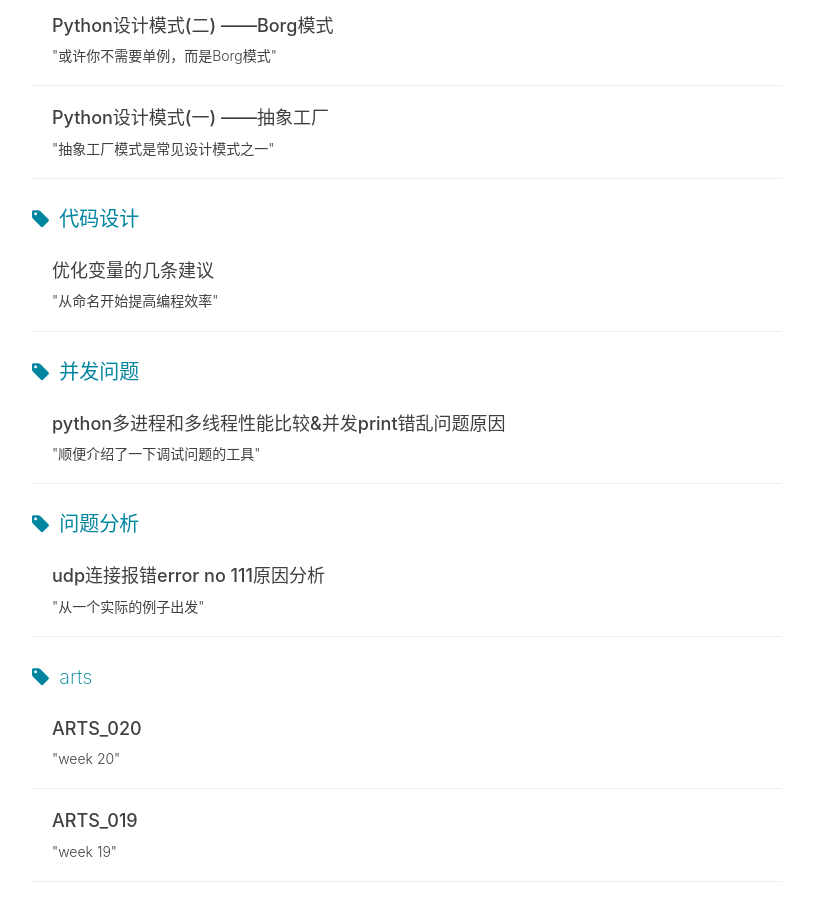
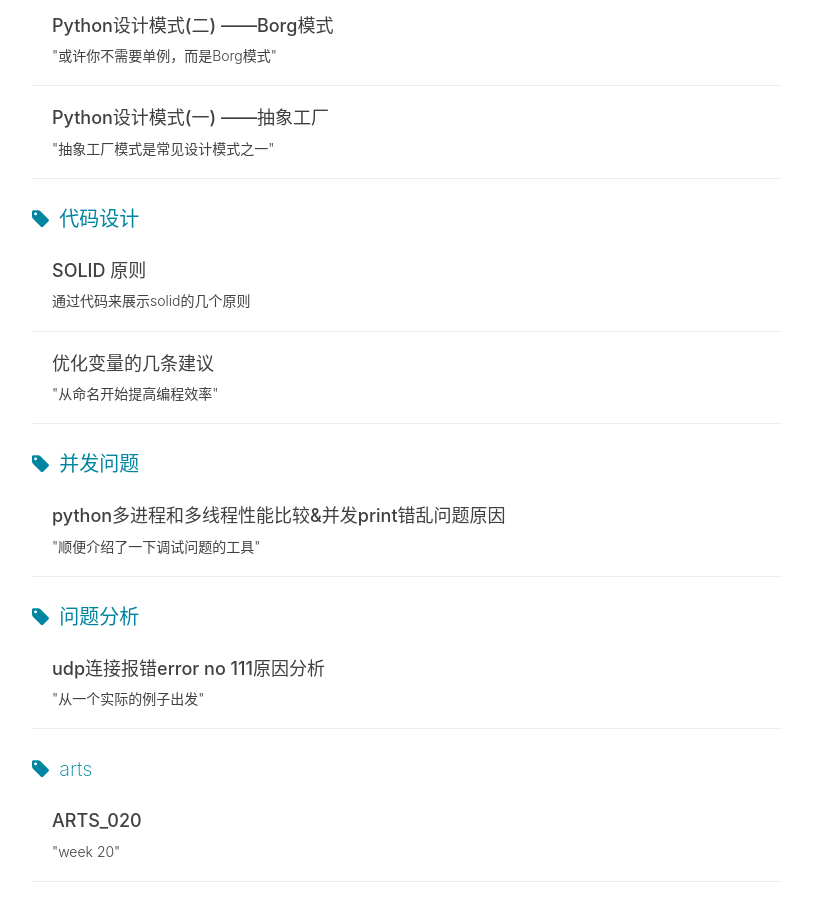
Before and after one commit to xionchen/xionchen.github.io, a Jekyll site: the page built from tags.html, in a window 1280 px wide and 900 px high, scrolled down 4658 px. Shown: the whole window, without its empty margins (233-1046 px from the left). Built offline with Jekyll 4.4.1, drawn with Linux system fonts in a browser that asks for light colours; nearby versions of some CDN libraries; comment, search, counter and statistics services are not loaded; some of the changed lines change nothing that is shown.

Commit message:
update solid

```diff
--- a/_config.yml
+++ b/_config.yml
@@ -25,7 +25,7 @@ github_username:    xionchen
 # from 2016, 'pygments' is unsupported on GitHub Pages. Use 'rouge' for highlighting instead.
 highlighter: rouge
 permalink: pretty
-paginate: 10
+paginate: 30
 exclude: ["less","node_modules","Gruntfile.js","package.json","README.md","README.zh.md","_posts_org","articles.raw,assets"]
 anchorjs: true                          # if you want to customize anchor. check out line:181 of `post.html`
 
--- /dev/null
+++ b/_posts/2019-09-26-solid.markdown
@@ -0,0 +1,308 @@
+---
+layout:     post
+title:      "SOLID 原则"
+subtitle:   "通过代码来展示solid的几个原则"
+date:       2019-09-26 12:00:00
+author:     "Xion"
+header-img: "img/958b3a6690.jpg"
+catalog: true
+tags:
+    - 代码设计
+---
+
+# SOLID Principles every Developer Should Know
+
+Related to  ARTS (R): https://www.notion.so/3cd3c2b77404460f986c42a7247d51a8
+TAG: Code-Design
+URL: https://blog.bitsrc.io/solid-principles-every-developer-should-know-b3bfa96bb688
+
+# S.O.L.I.D principles
+
+- S: Single Responsibility Principle
+- O: Open-Closed Principle
+- L: Liskov Substitution Principle
+- I: Interface Segregation Principle
+- D: Dependency Inversion Principle
+
+# S for Single Responsibility
+
+一个类（函数，组件）只应该干一件事。
+
+下面这个例子违背了这个原则：
+
+    class Animal {
+        constructor(name: string){ }
+        getAnimalName() { }
+        saveAnimal(a: Animal) { }
+    }
+
+它不仅是Animal的Bean，还承担了Dao(data access object)的角色，应当如下修改：
+
+    class Animal {
+        constructor(name: string){ }
+        getAnimalName() { }
+    }
+    class AnimalDB {
+        getAnimal(a: Animal) { }
+        saveAnimal(a: Animal) { }
+    }
+
+> When designing our classes, we should aim to put related features together, so whenever they tend to change they change for the same reason. And we should try to separate features if they will change for different reasons. - Steve Fenton
+
+# O for Open-Close
+
+对扩展开放，对修改封闭
+
+违反这个原则的例子：
+
+    class Discount {
+        giveDiscount() {
+            if(this.customer == 'fav') {
+                return this.price * 0.2;
+            }
+            if(this.customer == 'vip') {
+                return this.price * 0.4;
+            }
+        }
+    }
+
+
+它应当做如下修改：
+
+    class VIPDiscount: Discount {
+        getDiscount() {
+            return super.getDiscount() * 2;
+        }
+    }
+    class SuperVIPDiscount: VIPDiscount {
+        getDiscount() {
+            return super.getDiscount() * 2;
+        }
+    }
+
+这样就可以在扩展的同时不产生修改。
+
+# L for Liskov Substitution
+
+一个子类应该可以被替换为他的超类
+
+违反的例子：
+
+    //...
+    function AnimalLegCount(a: Array<Animal>) {
+        for(int i = 0; i <= a.length; i++) {
+            if(typeof a[i] == Lion)
+                log(LionLegCount(a[i]));
+            if(typeof a[i] == Mouse)
+                log(MouseLegCount(a[i]));
+            if(typeof a[i] == Snake)
+                log(SnakeLegCount(a[i]));
+        }
+    }
+    AnimalLegCount(animals);
+
+上面的代码必须直到 Animal 的种类才可以调用 leg-counting 这里违反了里氏替换原则。
+
+原则：
+
+- 如果对每一个类型为 T1的对象 o1，都有类型为 T2 的对象o2，使得以 T1定义的所有程序 P 在所有的对象 o1 都代换成 o2 时，程序 P 的行为没有发生变化，那么类型 T2 是类型 T1 的子类型
+- 所有引用基类的地方必须能透明地使用其子类的对象。
+
+这需要我们对于抽象的方法尽量实现在父类，尽可能不在子类修改或者重载父类的方法。
+
+修改后的代码：
+
+    function AnimalLegCount(a: Array<Animal>) {
+        for(let i = 0; i <= a.length; i++) {
+            a[i].LegCount();
+        }
+    }
+    AnimalLegCount(animals);
+
+    class Animal {
+        //...
+        LegCount();
+    }
+
+    //...
+    class Lion extends Animal{
+        //...
+        LegCount() {
+            //...
+        }
+    }
+    //...
+
+# I for interface Segregation
+
+制定客户细粒度的接口，不应强迫客户端依赖于他们不使用的接口。
+
+错误的例子：
+
+这里因为接口划分的过于粗，导致 client(Square)也要实现一个drawCircle这样的方法，这显然违背了**不应强迫客户端依赖于他们不使用的接口**
+
+    class Circle implements IShape {
+        drawCircle(){
+            //...
+        }
+        drawSquare(){
+            //...
+        }
+        drawRectangle(){
+            //...
+        }
+    }
+    class Square implements IShape {
+        drawCircle(){
+            //...
+        }
+        drawSquare(){
+            //...
+        }
+        drawRectangle(){
+            //...
+        }
+    }
+    class Rectangle implements IShape {
+        drawCircle(){
+            //...
+        }
+        drawSquare(){
+            //...
+        }
+        drawRectangle(){
+            //...
+        }
+    }
+
+
+修改后的代码如下：
+
+    interface IShape {
+        draw();
+    }
+    interface ICircle {
+        drawCircle();
+    }
+    interface ISquare {
+        drawSquare();
+    }
+    interface IRectangle {
+        drawRectangle();
+    }
+    interface ITriangle {
+        drawTriangle();
+    }
+    class Circle implements ICircle {
+        drawCircle() {
+            //...
+        }
+    }
+    class Square implements ISquare {
+        drawSquare() {
+            //...
+        }
+    }
+    class Rectangle implements IRectangle {
+        drawRectangle() {
+            //...
+        }
+    }
+    class Triangle implements ITriangle {
+        drawTriangle() {
+            //...
+        }
+    }
+    class CustomShape implements IShape {
+       draw(){
+          //...
+       }
+    }
+
+或者也可以这么修改：
+
+    class Circle implements IShape {
+        draw(){
+            //...
+        }
+    }
+
+    class Triangle implements IShape {
+        draw(){
+            //...
+        }
+    }
+
+    class Square implements IShape {
+        draw(){
+            //...
+        }
+    }
+
+    class Rectangle implements IShape {
+        draw(){
+            //...
+        }
+    }
+
+
+# D for Dependency Inversion
+
+依赖性应该是抽象而非具体
+
+- High-level modules should not depend upon low-level modules. Both should depend upon abstractions.
+- Abstractions should not depend on details. Details should depend upon abstractions.
+
+违反的例子：
+
+此处http是一个hight-level的组件，它依赖了具体的XMLHttpRequestService
+
+    class XMLHttpService extends XMLHttpRequestService {}
+    class Http {
+        constructor(private xmlhttpService: XMLHttpService) { }
+        get(url: string , options: any) {
+            this.xmlhttpService.request(url,'GET');
+        }
+        post() {
+            this.xmlhttpService.request(url,'POST');
+        }
+        //...
+    }
+
+
+应当修改为如下代码：
+
+    interface Connection {
+        request(url: string, opts:any);
+    }
+
+    class XMLHttpService implements Connection {
+        const xhr = new XMLHttpRequest();
+        //...
+        request(url: string, opts:any) {
+            xhr.open();
+            xhr.send();
+        }
+    }
+
+    class NodeHttpService implements Connection {
+        request(url: string, opts:any) {
+            //...
+        }
+    }
+    class MockHttpService implements Connection {
+        request(url: string, opts:any) {
+            //...
+        }
+    }
+
+    class Http {
+        constructor(private httpConnection: Connection) { }
+        get(url: string , options: any) {
+            this.httpConnection.request(url,'GET');
+        }
+        post() {
+            this.httpConnection.request(url,'POST');
+        }
+        //...
+    }
```
Also changed, not shown: img/958b3a6690.jpg (added).
